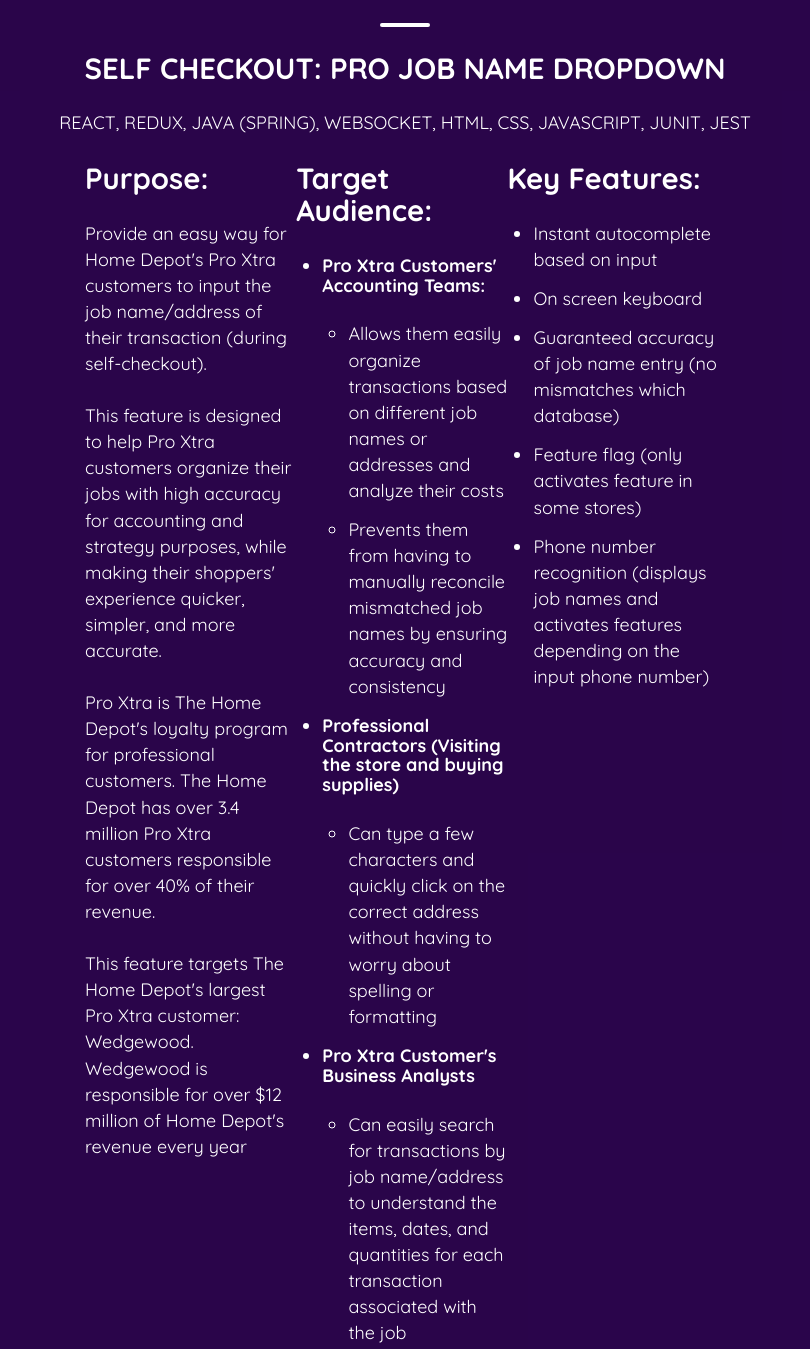
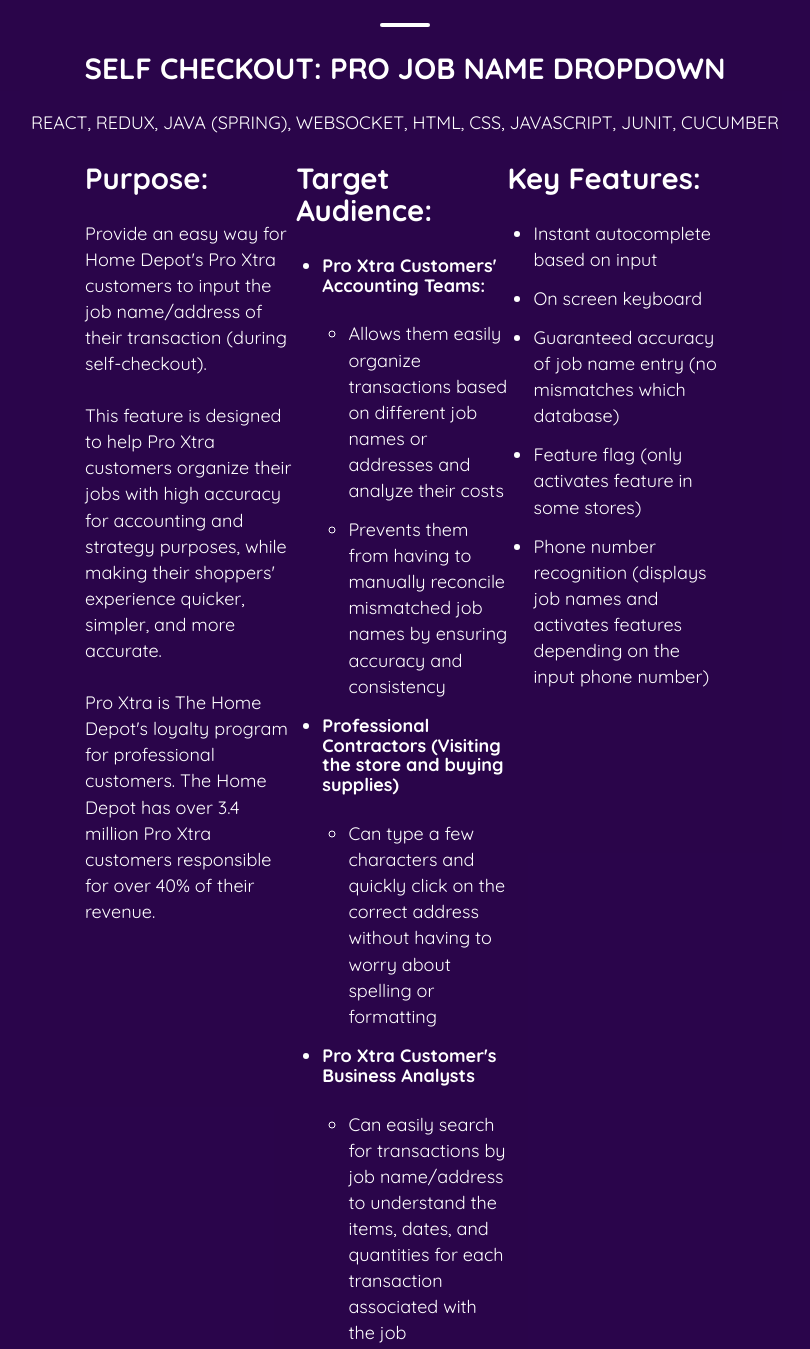
Before and after one commit to TejasMehta1/TejasMehtaWebsiteV2, a Gatsby site: page /homedepot in a window 1280 px wide. Shown: the part 418-1767 px from the top of the page, without its empty margins (235-1045 px from the left). Built offline with nearby package versions, Linux system fonts and the light colour scheme; Gatsby itself is replaced by a stand-in of ours.

Commit message:
Updated 404,Resume,and HomeDepot

```diff
--- a/src/pages/404.js
+++ b/src/pages/404.js
@@ -10,7 +10,7 @@
     <SEO title="404: Not found" />
     <div style={{position: "relative", paddingTop: "20vh", height: "100vh", textAlign: "center", color: "white", backgroundColor: "black"}}>
     <h1>NOT FOUND</h1>
-    <p>You just hit a route that doesn&#39;t exist... the sadness.</p>
+    <p>You just hit a route that doesn&#39;t exist. Been there </p>
       <button onClick={() => navigate("/")} className={"ripple buttonWhite"}>Return Home</button>
     </div>
   </React.Fragment>
--- a/src/pages/homedepot.js
+++ b/src/pages/homedepot.js
@@ -64,7 +64,7 @@
           <h1 id="zimperiumProjectTitle" className={"projectPageTitle"} style={{ fontWeight: 600 }}>Project</h1>
           <hr className={"smallWhiteHR"}/>
           <h2 style={{textAlign: "center", color: "white", fontFamily: "Quicksand, sans-serif"}}>SELF CHECKOUT: PRO JOB NAME DROPDOWN</h2>
-          <p style={{textAlign: "center", color: "white", fontFamily: "Quicksand, sans-serif"}}>REACT, REDUX, JAVA (SPRING), WEBSOCKET, HTML, CSS, JAVASCRIPT, JUNIT, JEST</p>
+          <p style={{textAlign: "center", color: "white", fontFamily: "Quicksand, sans-serif"}}>REACT, REDUX, JAVA (SPRING), WEBSOCKET, HTML, CSS, JAVASCRIPT, JUNIT, CUCUMBER</p>
           <div className={"dynamicContainer"}>
             {/*<div style={{marginBottom: "1.45rem"}} className={"slickSliderDiv"}>*/}
             {/*  <Slider {...settings}>*/}
@@ -86,7 +86,7 @@
               <p>This feature is designed to help Pro Xtra customers organize their jobs with high accuracy for accounting and strategy purposes, while making their shoppers' experience quicker, simpler, and more accurate.</p>
               <p>Pro Xtra is The Home Depot's loyalty program for professional customers. The Home Depot has over 3.4 million Pro Xtra customers responsible for over 40% of their revenue.
               </p>
-              <p>This feature targets The Home Depot's largest Pro Xtra customer: Wedgewood. Wedgewood is responsible for over $12 million of Home Depot's revenue every year</p>
+              {/*<p>This feature targets The Home Depot's largest Pro Xtra customer: Wedgewood. Wedgewood is responsible for over $12 million of Home Depot's revenue every year</p>*/}
                    </div>
             <div className={"col-3"}>
               <h2>Target Audience:</h2>
```
Also changed, not shown: 1 other file.
